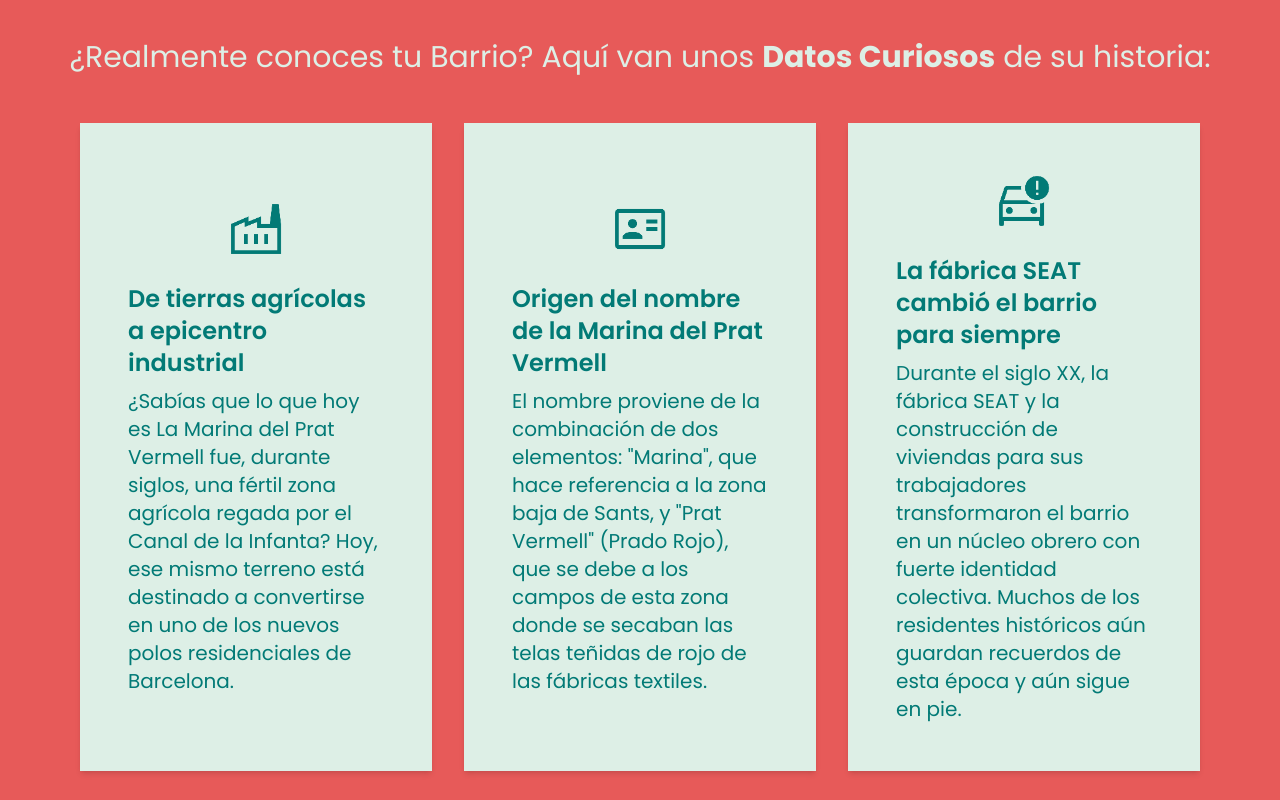
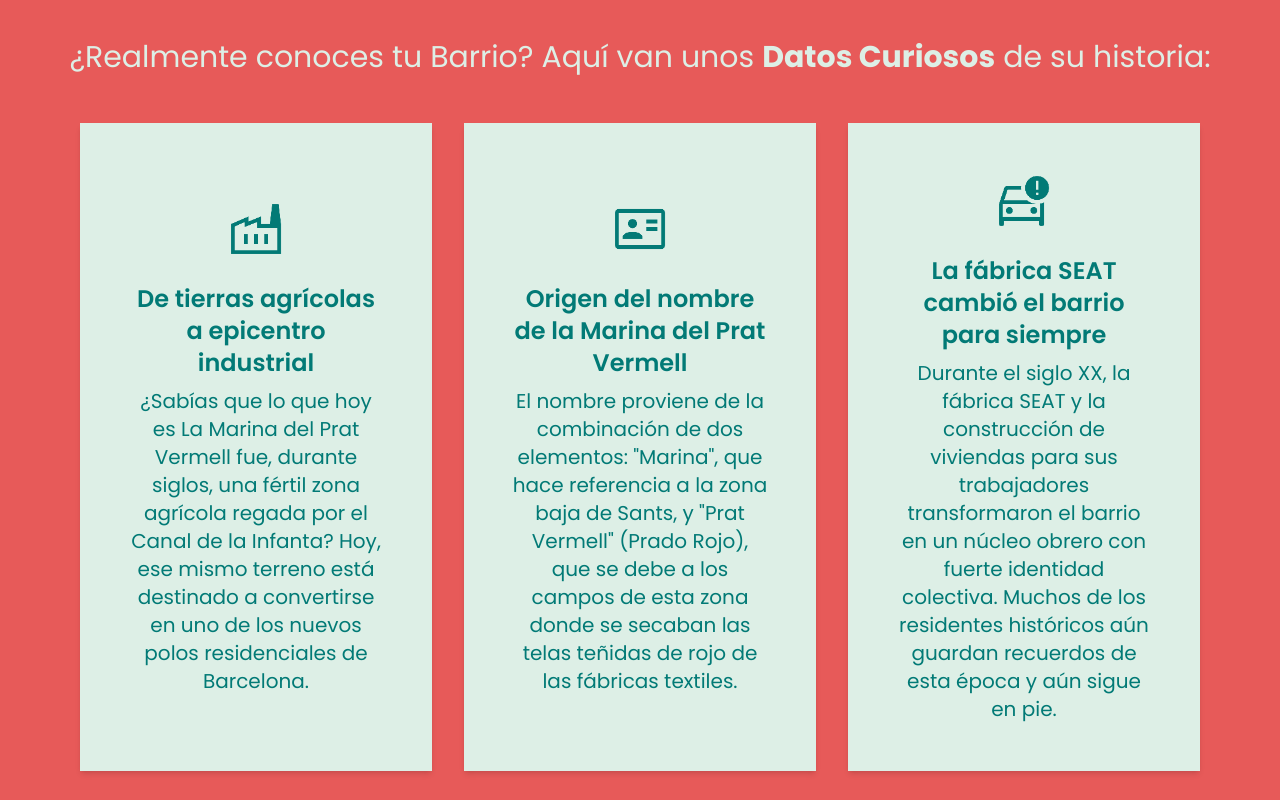
Before and after one commit to murkhunting/MarinaPratVermell, a React (Vite) app: page / in a window 1280 px wide. Shown: the part 2960-3760 px from the top of the page. Built offline with nearby package versions, Linux system fonts and the light colour scheme.

Commit message:
barrio responsive

```diff
--- a/index.html
+++ b/index.html
@@ -4,7 +4,7 @@
     <meta charset="UTF-8" />
     <link rel="icon" type="image/svg+xml" href="/favicon.ico" />
     <meta name="viewport" content="width=device-width, initial-scale=1.0" />
-    <title>Vite + React</title>
+    <title>La Marina del Prat Vermell</title>
   </head>
   <body>
     <div id="root"></div>
--- a/src/components/Barrio.jsx
+++ b/src/components/Barrio.jsx
@@ -4,57 +4,55 @@ import Eventos from "./Eventos";
 
 const Barrio = () => {
   return (
-    <section
-      id="barrio"
-      className="flex flex-col justify-start items-center w-screen relative overflow-hidden"
-    >
-      <div className="flex flex-col justify-center items-center w-full py-14 rojo">
-        <h2 className="oswald clarito text-8xl text-center mb-12">
+    <section className="flex flex-col justify-start items-center w-screen relative overflow-hidden">
+      <div id="barrio" className="absolute -top-[90px]"></div>
+      <div className="flex flex-col justify-center items-center w-full py-14 rojo px-4 md:px-0">
+        <h2 className="oswald clarito text-[45px] md:text-8xl text-center mb-8 md:mb-12">
           LA MARINA DEL PRAT VERMELL
         </h2>
-        <h3 className="poppins clarito text-3xl text-center mb-12">
+        <h3 className="poppins clarito text-2xl md:text-3xl text-center mb-12">
           ¿Realmente conoces tu Barrio? Aquí van unos <b>Datos Curiosos</b> de
           su historia:
         </h3>
-        <div className="flex flex-row w-full px-20 gap-8 justify-center text-[#027a76] mb-12">
-          <div className="bg-[#ddefe6] p-12 shadow-md flex flex-col w-1/3 justify-center items-center poppins">
+        <div className="flex flex-col md:flex-row w-full px-0 md:px-20 gap-8 justify-center text-[#027a76] mb-12">
+          <div className="bg-[#ddefe6] p-6 md:p-12 shadow-md flex flex-col w-full md:w-1/3 justify-center items-center text-center poppins">
             <img
               className="w-[60px] mb-6"
               src="/assets/industria.png"
               alt="Logo"
             />
-            <h4 className="text-2xl mb-2 font-semibold">
+            <h4 className="text-xl md:text-2xl mb-2 font-semibold">
               De tierras agrícolas a epicentro industrial
             </h4>
-            <p className="text-xl">
+            <p className="text-md md:text-xl">
               ¿Sabías que lo que hoy es La Marina del Prat Vermell fue, durante
               siglos, una fértil zona agrícola regada por el Canal de la
               Infanta? Hoy, ese mismo terreno está destinado a convertirse en
               uno de los nuevos polos residenciales de Barcelona.
             </p>
           </div>
-          <div className="bg-[#ddefe6] p-12 shadow-md flex flex-col w-1/3 justify-center items-center poppins">
+          <div className="bg-[#ddefe6] p-6 md:p-12 shadow-md flex flex-col w-full md:w-1/3 justify-center items-center text-center poppins">
             <img
               className="w-[60px] mb-6"
               src="/assets/nombre.png"
               alt="Logo"
             />
-            <h4 className="text-2xl mb-2 font-semibold">
+            <h4 className="text-xl md:text-2xl mb-2 font-semibold">
               Origen del nombre de la Marina del Prat Vermell
             </h4>
-            <p className="text-xl">
+            <p className="text-md md:text-xl">
               El nombre proviene de la combinación de dos elementos: "Marina",
               que hace referencia a la zona baja de Sants, y "Prat Vermell"
               (Prado Rojo), que se debe a los campos de esta zona donde se
               secaban las telas teñidas de rojo de las fábricas textiles.
             </p>
           </div>
-          <div className="bg-[#ddefe6] p-12 shadow-md flex flex-col w-1/3 justify-center items-center poppins">
+          <div className="bg-[#ddefe6] p-6 md:p-12 shadow-md flex flex-col w-full md:w-1/3 justify-center items-center text-center poppins">
             <img className="w-[60px] mb-6" src="/assets/coche.png" alt="Logo" />
-            <h4 className="text-2xl mb-2 font-semibold">
+            <h4 className="text-xl md:text-2xl mb-2 font-semibold">
               La fábrica SEAT cambió el barrio para siempre
             </h4>
-            <p className="text-xl">
+            <p className="text-md md:text-xl">
               Durante el siglo XX, la fábrica SEAT y la construcción de
               viviendas para sus trabajadores transformaron el barrio en un
               núcleo obrero con fuerte identidad colectiva. Muchos de los
@@ -63,10 +61,10 @@ const Barrio = () => {
             </p>
           </div>
         </div>
-        <h3 className="poppins clarito text-3xl text-center mb-12">
+        <h3 className="poppins clarito text-2xl md:text-3xl text-center mb-12">
           ¿Quieres formar parte de los <b> Datos Curiosos del Futuro</b>?
         </h3>
-        <h3 className="poppins clarito text-3xl text-center mb-8">
+        <h3 className="poppins clarito text-2xl md:text-3xl text-center mb-8">
           Participa, Descubre, Forma parte de la Historia...
           <b> Tú eres tu Barrio.</b>
         </h3>
--- a/src/components/Carousel.jsx
+++ b/src/components/Carousel.jsx
@@ -23,7 +23,7 @@ const Carousel = () => {
       <img
         src={images[currentIndex]}
         alt={`Slide ${currentIndex}`}
-        className="w-full h-[90vh] object-cover transition-all duration-500"
+        className="w-full h-[70vh] md:h-[90vh] object-cover transition-all duration-500"
       />
 
       {/* Left arrow */}
--- a/src/components/Eventos.jsx
+++ b/src/components/Eventos.jsx
@@ -29,7 +29,11 @@ const eventosData = [
 
 const EventoCard = ({ src, alt, evento, direccion, fecha, hora }) => (
   <div className="flex flex-col items-center w-full sm:w-1/2 lg:w-[31%] p-3 bg-[#ddefe6] marker shadow-md transition-transform duration-300 hover:-rotate-2">
-    <img className="w-full h-[40vh]  object-cover mb-2" src={src} alt={alt} />
+    <img
+      className="w-full h-[30vh] md:h-[40vh]  object-cover mb-2"
+      src={src}
+      alt={alt}
+    />
     <h2 className="text-2xl">{evento}</h2>
     <h4 className="text-xl mb-2">{direccion}</h4>
     <h4 className="text-md">{fecha}</h4>
--- a/src/components/Participa.jsx
+++ b/src/components/Participa.jsx
@@ -4,34 +4,32 @@ import Eventos from "./Eventos";
 
 const Participa = () => {
   return (
-    <section
-      id="participa"
-      className="flex flex-col justify-start items-center w-screen relative overflow-hidden"
-    >
-      <div className="flex flex-col justify-center items-center w-full py-14 fondo">
-        <h2 className="oswald clarito text-8xl text-center mb-12">
+    <section className="flex flex-col justify-start items-center w-screen relative overflow-hidden">
+      <div id="participa" className="absolute -top-[90px]"></div>
+      <div className="flex flex-col justify-center items-center w-full py-14 fondo px-4 md:px-0">
+        <h2 className="oswald clarito text-[45px] md:text-8xl text-center mb-8 md:mb-12">
           ¡EVENTOS DEL BARRIO!
         </h2>
 
-        <h3 className="poppins clarito text-3xl text-center mb-8">
+        <h3 className="poppins clarito text-2xl md:text-3xl text-center mb-8">
           Mantente al día con los <b>Próximos Eventos</b> de la
           <b> Marina del Prat Vermell</b>.
         </h3>
-        <div className="px-16">
+        <div className="md:px-16 px-0">
           <Eventos />
         </div>
-        <h2 className="oswald clarito text-8xl text-center my-12">
+        <h2 className="oswald clarito text-[45px] md:text-8xl text-center mt-12 mb-8 md:my-12">
           ¡ROMPE LAS BARRERAS, PARTICIPA!
         </h2>
-        <h3 className="poppins clarito text-3xl text-center mb-12">
+        <h3 className="poppins clarito text-2xl md:text-3xl text-center mb-8 md:mb-12">
           Un <b>Gran Barrio</b> conlleva una <b>Gran Responsabilidad</b>, por
           eso necesitamos <b>Tus ideas</b>.
         </h3>
-        <h3 className="poppins clarito text-2xl text-center">
+        <h3 className="poppins clarito text-xl md:text-2xl text-center">
           Rellena el siguiente formulario para formar parte de la Junta del
           Barrio:
         </h3>
-        <form className="space-y-6 p-6 max-w-[900px] w-full mx-auto bg-transparent mt-4">
+        <form className=" p-4 space-y-2 md:space-y-6 md:p-6 max-w-[900px] w-full mx-auto bg-transparent mt-4">
           {/* Fila 1: Nombre completo + Correo electrónico */}
           <div className="flex flex-col md:flex-row gap-6">
             <div className="flex flex-col w-full md:w-1/2">
--- a/src/components/Portada.jsx
+++ b/src/components/Portada.jsx
@@ -89,7 +89,7 @@ const Portada = () => {
 
       {/* Título */}
       <h1
-        className={`text-[#ddefe6] md:mt-[-50px] mb-4 md:mb-8 z-20 text-[50px] md:text-[80px] oswald transition-opacity duration-500 text-center px-4 ${
+        className={`text-[#ddefe6] mt-[20px] md:mt-[-50px] mb-4 md:mb-8 z-20 text-[50px] md:text-[80px] oswald transition-opacity duration-500 text-center px-4 ${
           activeVideo ? "opacity-10" : "opacity-100"
         }`}
       >
```
